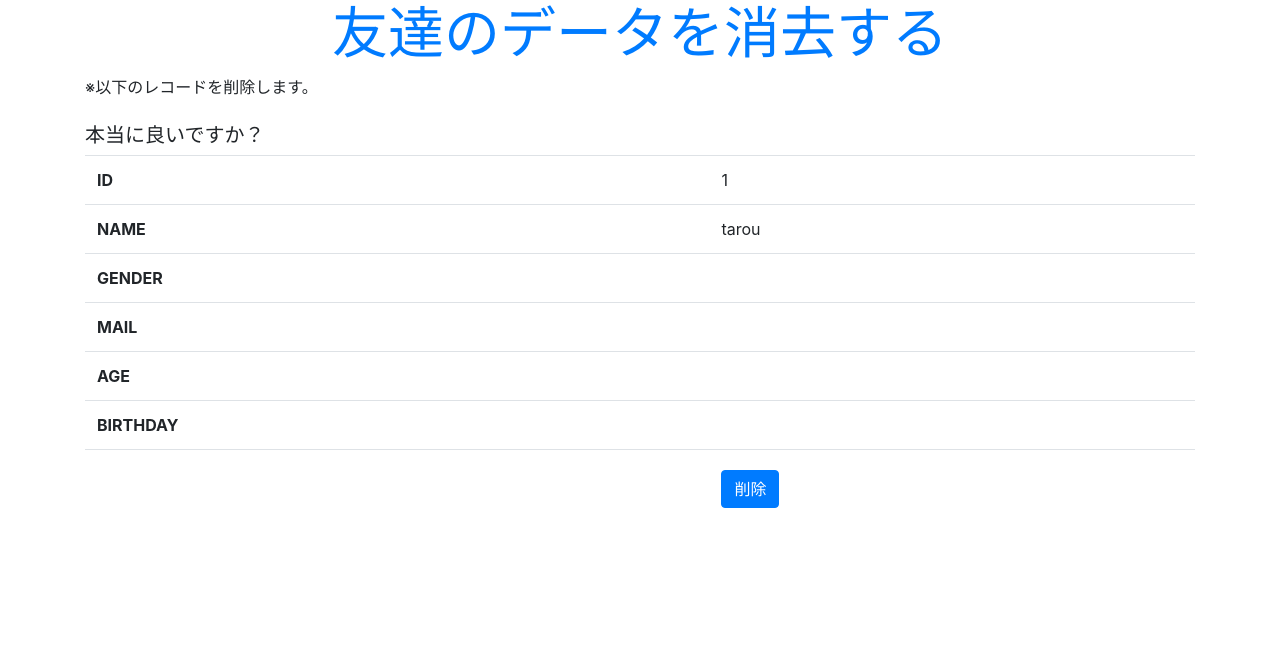
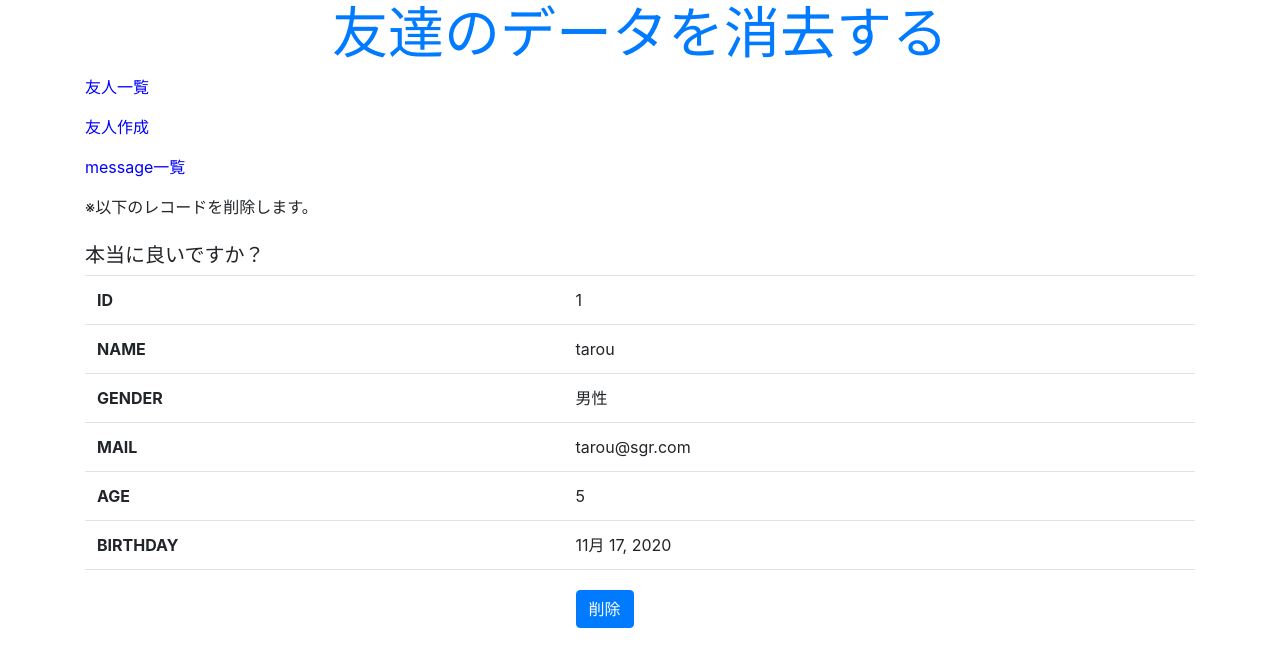
Before and after one commit to Suguru-Ueno/django_app, a Django app: page /mkfri/delete/1 in a window 1280 px wide. Shown: the top 667 px of the page. Run offline with Django 3.2, Linux system fonts and the light colour scheme; data comes from the database, SQL or seed files in the repository; some libraries are stand-ins or nearby versions.

Commit message:
各ページを遷移できるように整備 主テーブルから、従テーブルのオブジェクトの属性にアクセスする方法を勉強した

```diff
--- a/mkfri/templates/mkfri/create.html
+++ b/mkfri/templates/mkfri/create.html
@@ -13,6 +13,9 @@
 
   <body class="container">
     <h1 class="display-4 text-primary">{{title}}</h1>
+    <p><a href="{% url 'index' %}">友人一覧</a></p>
+    <p><a href="{% url 'create' %}">友人作成</a></p>
+    <p><a href="{% url 'message' %}">message一覧</a></p>
     <form action="{% url 'create' %}" method="post">
       {% csrf_token %}
       <table class="table">
--- a/mkfri/templates/mkfri/delete.html
+++ b/mkfri/templates/mkfri/delete.html
@@ -13,6 +13,9 @@
 
   <body class="container">
     <h1 class="display-4 text-primary">{{title}}</h1>
+    <p><a href="{% url 'index' %}">友人一覧</a></p>
+    <p><a href="{% url 'create' %}">友人作成</a></p>
+    <p><a href="{% url 'message' %}">message一覧</a></p>
     <p>※以下のレコードを削除します。</p>
     <p class="h5 mt-4">{{msg|safe}}</p>
 
@@ -26,20 +29,20 @@
       </tr>
 
       <tr>
-        <th>GENDER</th><td>{% if item.gender == False %}女性{% endif %}
-          {% if item.gender == True %}男性{% endif %}</td>
+        <th>GENDER</th><td>{% if obj.gender == False %}女性{% endif %}
+          {% if obj.gender == True %}男性{% endif %}</td>
       </tr>
 
       <tr>
-        <th>MAIL</th><td>{{item.mail}}</td>
+        <th>MAIL</th><td>{{obj.mail}}</td>
       </tr>
 
       <tr>
-        <th>AGE</th><td>{{item.age}}</td>
+        <th>AGE</th><td>{{obj.age}}</td>
       </tr>
 
       <tr>
-        <th>BIRTHDAY</th><td>{{item.birthday}}</td>
+        <th>BIRTHDAY</th><td>{{obj.birthday}}</td>
       </tr>
 
       <form action="{% url 'delete' id %}" method="post">
--- a/mkfri/templates/mkfri/edit.html
+++ b/mkfri/templates/mkfri/edit.html
@@ -13,6 +13,9 @@
 
   <body class="container">
     <h1 class="display-4 text-primary">{{title}}</h1>
+    <p><a href="{% url 'index' %}">友人一覧</a></p>
+    <p><a href="{% url 'create' %}">友人作成</a></p>
+    <p><a href="{% url 'message' %}">message一覧</a></p>
     <form action="{% url 'edit' id %}" method="post">
       {% csrf_token %}
       <table class="table">
--- a/mkfri/templates/mkfri/index.html
+++ b/mkfri/templates/mkfri/index.html
@@ -36,6 +36,7 @@
         <th>BIRTHDAY</th>
         <th>修正</th>
         <th>削除</th>
+        <th>メッセージ</th>
       </tr>
       {% for item in data %}
       <tr>
@@ -48,6 +49,10 @@
         <td>{{item.birthday}}</td>
         <td><a href="{% url 'edit' item.id %}">Edit</a></td>
         <td><a href="{% url 'delete' item.id %}">Delete</a></td>
+        <td><ul>{% for ob in item.message_set.all %}
+                      <li>{{ob.title}}</li>
+                {% endfor %}
+        </ul></td>
       </tr>
       {% endfor %}
     </table>
--- a/mkfri/templates/mkfri/message.html
+++ b/mkfri/templates/mkfri/message.html
@@ -18,7 +18,9 @@
       {{ form.as_p }}
       <input type="submit" class="btn btn-primary my-2" value="検索">
     </form>
-
+    <p><a href="{% url 'index' %}">友人一覧</a></p>
+    <p><a href="{% url 'create' %}">友人作成</a></p>
+    <p><a href="{% url 'message' %}">message一覧</a></p>
     <table class="table">
       <tr>
         <th class="py-1">title</th>
```
